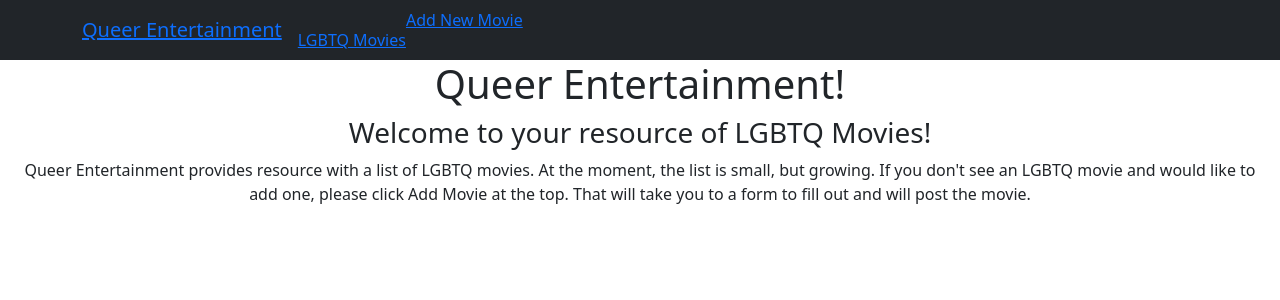
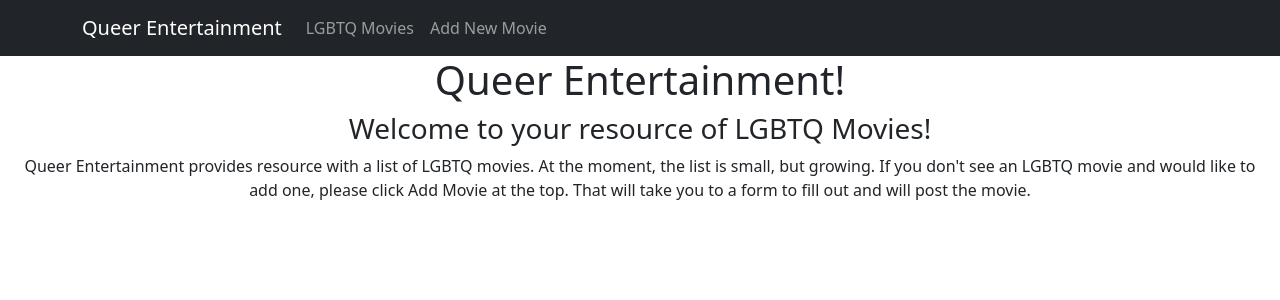
Before and after one commit to btomecsko/react_lgbtq_project, a React (Create React App) app: page / in a window 1280 px wide. Shown: the top 300 px of the page. Built offline with nearby package versions, Linux system fonts and the light colour scheme.

Commit message:
changed link to linkContainer. fixed issue with navbar styling

```diff
--- a/package.json
+++ b/package.json
@@ -10,6 +10,7 @@
     "react": "^18.2.0",
     "react-bootstrap": "^2.5.0",
     "react-dom": "^18.2.0",
+    "react-router-bootstrap": "^0.26.2",
     "react-router-dom": "^6.4.2",
     "react-scripts": "5.0.1",
     "styled-components": "^5.3.6",
--- a/src/components/MoviesContainer.js
+++ b/src/components/MoviesContainer.js
@@ -28,13 +28,13 @@ const MoviesContainer = () => {
   }, []);
 
   return (
-    <div className="movies">
+    <div className="moviesContainer">
       <Form className="d-flex">
         <Form.Control className="prompt" value={searchTerm} onChange={handleChange} placeholder="Search for Movie" />
         <i className="search icon" />
       </Form>
       <div>
-        <ul className="movieContainer">
+        <ul className="movieList">
           {searchMovies.map(movie => (
             <Movies
               key={movie.id}
--- a/src/components/Navbar.js
+++ b/src/components/Navbar.js
@@ -1,5 +1,5 @@
 import React from "react";
-import { Link } from "react-router-dom";
+import {LinkContainer} from 'react-router-bootstrap'
 
 import Container from 'react-bootstrap/Container';
 import Nav from 'react-bootstrap/Nav';
@@ -9,10 +9,16 @@ const NavBar = () => {
   return (
       <Navbar bg="dark" variant="dark">
         <Container>
-          <Navbar.Brand><Link to='/'>Queer Entertainment</Link></Navbar.Brand>
+          <LinkContainer to='/'>
+          <Navbar.Brand>Queer Entertainment</Navbar.Brand>
+          </LinkContainer>
           <Nav className="me-auto">
-            <Link to='/movies' className='movies'>LGBTQ Movies</Link>
-            <Link to='/addmovie'>Add New Movie</Link>
+            <LinkContainer to='/movies'>
+            <Nav.Link className='movies'>LGBTQ Movies</Nav.Link>
+            </LinkContainer>
+            <LinkContainer to='/addmovie'>
+            <Nav.Link >Add New Movie</Nav.Link>
+            </LinkContainer>
           </Nav>
         </Container>
       </Navbar>
--- a/src/index.css
+++ b/src/index.css
@@ -5,7 +5,7 @@
   text-align: center;
 }
 
-.movieContainer {
+.movieList {
   display: flex;
   flex-wrap: wrap;
   justify-content: space-around;
@@ -17,6 +17,7 @@
 .moviesCard{
   border: 3px solid;
   background-color: beige;
+  margin: 10px;
 }
 
 .movieImage{
@@ -25,6 +26,6 @@
     object-fit: cover;
 }
 
-.movies {
+.moviesContainer {
   margin-top: 20px;
 }
```
Also changed, not shown: 1 other file (tests, documents, lock files or other folders).
